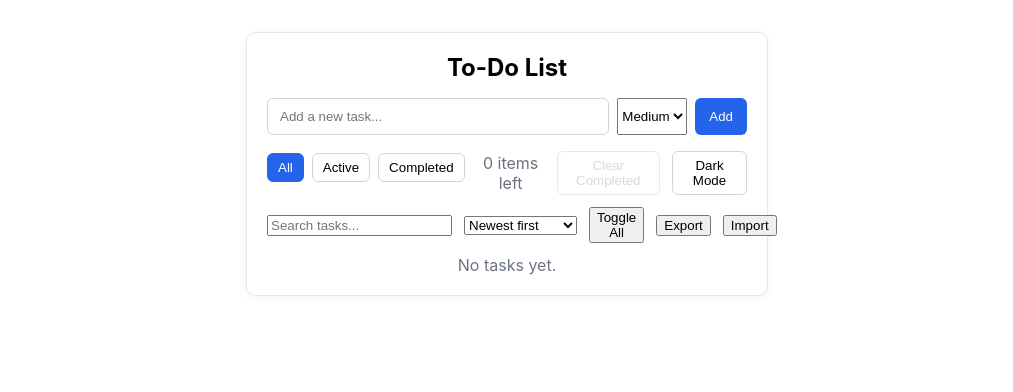
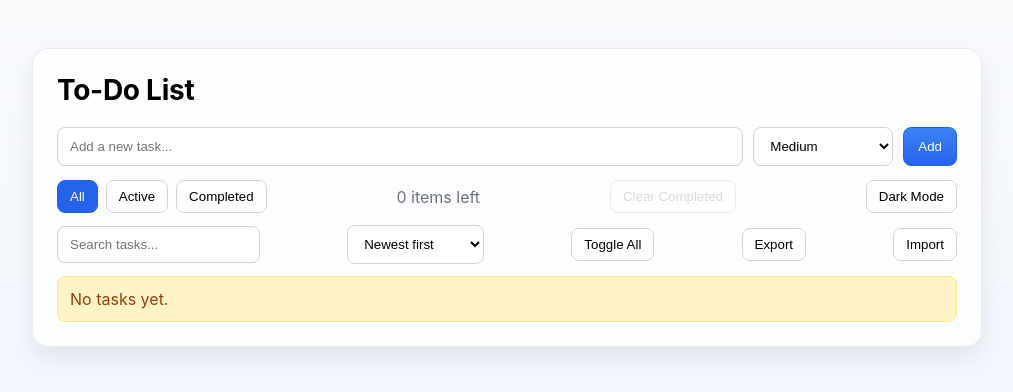
Before and after one commit to abdullahArshadCheema/my-react-todos, a React (Create React App) app: page / in a window 1280 px wide. Shown: the top 392 px of the page, without its empty margins (133-1146 px from the left). Built offline with nearby package versions, Linux system fonts and the light colour scheme.

Commit message:
UI: modernize styles, fix CSS error; CI: add GitHub Actions to test and build

```diff
--- a/src/App.css
+++ b/src/App.css
@@ -1,38 +1,11 @@
+/* Modern app shell */
 .App {
-  text-align: center;
+  min-height: 100vh;
+  display: grid;
+  grid-template-rows: auto 1fr auto;
+  background: linear-gradient(180deg, #f8fafc, #eef2ff);
 }
 
-.App-logo {
-  height: 40vmin;
-  pointer-events: none;
+@media (prefers-color-scheme: dark) {
+  .App { background: linear-gradient(180deg, #0b1220, #0f172a); }
 }
-
-@media (prefers-reduced-motion: no-preference) {
-  .App-logo {
-    animation: App-logo-spin infinite 20s linear;
-  }
-}
-
-.App-header {
-  background-color: #282c34;
-  min-height: 100vh;
-  display: flex;
-  flex-direction: column;
-  align-items: center;
-  justify-content: center;
-  font-size: calc(10px + 2vmin);
-  color: white;
-}
-
-.App-link {
-  color: #61dafb;
-}
-
-@keyframes App-logo-spin {
-  from {
-    transform: rotate(0deg);
-  }
-  to {
-    transform: rotate(360deg);
-  }
-}
--- a/src/TodoList.css
+++ b/src/TodoList.css
@@ -1,56 +1,104 @@
+/* Clean, modern styles for the Todo app */
+
 .todo-app {
-  max-width: 480px;
-  margin: 2rem auto;
-  padding: 20px;
-  border: 1px solid #e5e7eb;
-  border-radius: 10px;
-  box-shadow: 0 2px 10px rgba(0,0,0,0.05);
+  width: min(900px, 92vw);
+  margin: 3rem auto;
+  padding: 24px;
+  backdrop-filter: saturate(150%) blur(8px);
+  background: rgba(255, 255, 255, 0.75);
+  border: 1px solid rgba(229, 231, 235, 0.8);
+  border-radius: 16px;
+  box-shadow: 0 10px 25px rgba(2, 6, 23, 0.08);
 }
 
 .todo-app.theme-dark {
-  background: #111827;
-  color: #e5e7eb;
-  border-color: #374151;
-}
-.theme-dark .todo-input,
-.theme-dark .todo-filter,
-.theme-dark .todo-clear-btn,
-.theme-dark .todo-theme-btn {
-  background: #1f2937;
+  background: rgba(17, 24, 39, 0.7);
   border-color: #374151;
   color: #e5e7eb;
 }
-.theme-dark .todo-filter.active {
+
+.todo-title {
+  margin: 0 0 1.25rem;
+  font-size: 1.75rem;
+  letter-spacing: -0.01em;
+}
+
+.todo-input-row {
+  display: grid;
+  grid-template-columns: 1fr 140px auto;
+  gap: 10px;
+  margin-bottom: 14px;
+}
+
+.todo-input,
+.todo-search {
+  padding: 10px 12px;
+  border: 1px solid #d1d5db;
+  border-radius: 8px;
+  background: #fff;
+}
+
+.todo-select {
+  border: 1px solid #d1d5db;
+  border-radius: 8px;
+  padding: 10px 12px;
+  background: #fff;
+}
+
+.todo-add-btn {
+  padding: 10px 14px;
+  border: 1px solid #2563eb;
+  background: linear-gradient(180deg, #3b82f6, #2563eb);
+  color: #fff;
+  border-radius: 8px;
+  cursor: pointer;
+}
+
+.todo-toolbar {
+  display: flex;
+  align-items: center;
+  justify-content: space-between;
+  gap: 12px;
+  margin-bottom: 12px;
+}
+
+.todo-filters {
+  display: flex;
+  gap: 8px;
+}
+
+.todo-filter {
+  border: 1px solid #d1d5db;
+  background: #fff;
+  padding: 8px 12px;
+  border-radius: 8px;
+  cursor: pointer;
+}
+
+.todo-filter.active {
   background: #2563eb;
   color: #fff;
   border-color: #2563eb;
 }
 
-.todo-title {
-  margin: 0 0 1rem;
-  font-size: 1.5rem;
+.todo-count {
+  color: #6b7280;
 }
 
-.todo-input-row {
-  display: flex;
-  gap: 8px;
-  margin-bottom: 16px;
+.todo-clear-btn,
+.todo-secondary-btn,
+.todo-theme-btn,
+.todo-delete-btn {
+  border: 1px solid #d1d5db;
+  background: #fff;
+  padding: 8px 12px;
+  border-radius: 8px;
+  cursor: pointer;
 }
 
-.todo-input {
-  flex: 1;
-  padding: 10px 12px;
-  border: 1px solid #d1d5db;
-  border-radius: 6px;
-}
-
-.todo-add-btn {
-  padding: 10px 14px;
-  border: none;
-  background: #2563eb;
-  color: white;
-  border-radius: 6px;
-  cursor: pointer;
+.todo-clear-btn:disabled {
+  opacity: 0.5;
+  cursor: not-allowed;
 }
 
 .todo-list {
@@ -62,119 +110,55 @@
 .todo-item {
   display: flex;
   align-items: center;
-  gap: 8px;
-  padding: 8px 0;
+  gap: 10px;
+  padding: 10px 0;
   border-bottom: 1px solid #f3f4f6;
 }
+
 .todo-item.dragging {
   opacity: 0.6;
 }
 
 .todo-text {
   flex: 1;
+}
+
+.todo-text.completed {
+  color: #9ca3af;
+  text-decoration: line-through;
+}
+
+.todo-empty {
+  margin-top: 12px;
+  padding: 12px;
+  background: #fef3c7;
+  border: 1px solid #fde68a;
+  color: #92400e;
+  border-radius: 8px;
+}
+
+.todo-undo {
+  margin-top: 12px;
+  background: #fef3c7;
+  border: 1px solid #fde68a;
+  color: #92400e;
+  padding: 8px 12px;
+  border-radius: 8px;
+  display: flex;
+  align-items: center;
+  gap: 8px;
+}
+
+.todo-undo-btn {
+  border: none;
+  background: #f59e0b;
+  color: #111827;
+  padding: 6px 10px;
+  border-radius: 8px;
   cursor: pointer;
 }
 
-.todo-text.completed {
-  text-decoration: line-through;
-  color: #9ca3af;
-}
-
-.todo-delete-btn {
-  margin-left: 8px;
-  color: #fff;
-  background: #ef4444;
-  border: none;
-  border-radius: 6px;
-  padding: 6px 10px;
-  cursor: pointer;
-}
-
-.todo-empty {
-  color: #6b7280;
-}
-
-.todo-filters {
-  display: flex;
-  gap: 8px;
-  margin-bottom: 12px;
-}
-
-.todo-filter {
-  border: 1px solid #d1d5db;
-  background: #fff;
-  padding: 6px 10px;
-  border-radius: 6px;
-  cursor: pointer;
-}
-
-.todo-filter.active {
-  background: #2563eb;
-  color: #fff;
-  border-color: #2563eb;
-}
-
-.todo-toolbar {
-  display: flex;
-  align-items: center;
-  justify-content: space-between;
-  gap: 12px;
-  margin-bottom: 12px;
-}
-
-.todo-count {
-  color: #6b7280;
-}
-
-.todo-clear-btn {
-  border: 1px solid #d1d5db;
-  background: #fff;
-  padding: 6px 10px;
-  border-radius: 6px;
-  cursor: pointer;
-.todo-select {
-  border: 1px solid #d1d5db;
-  border-radius: 6px;
-  padding: 10px 12px;
-}
-}
-.todo-clear-btn:disabled {
-  opacity: 0.5;
-  cursor: not-allowed;
-}
-
-.todo-theme-btn {
-.todo-search {
-  flex: 1;
-  padding: 10px 12px;
-  border: 1px solid #d1d5db;
-  border-radius: 6px;
-}
-.todo-secondary-btn {
-  border: 1px solid #d1d5db;
-  background: #fff;
-  padding: 6px 10px;
-  border-radius: 6px;
-  cursor: pointer;
-}
-  border: 1px solid #d1d5db;
-  background: #fff;
-  padding: 6px 10px;
-  border-radius: 6px;
-  cursor: pointer;
-}
-
-.todo-undo {
-.theme-dark .todo-search,
-.theme-dark .todo-select,
-.theme-dark .todo-secondary-btn {
-  background: #111827;
-  border-color: #374151;
-  color: #e5e7eb;
-}
-  margin-top: 12px;
-  background: #fef3c7;
-  border: 1px solid #fde68a;
+/* Priority pills */
 .todo-priority {
   text-transform: capitalize;
   font-size: 12px;
@@ -186,18 +170,22 @@
 .pill-high { background: #fee2e2; color: #991b1b; }
 .pill-medium { background: #dbeafe; color: #1e3a8a; }
 .pill-low { background: #dcfce7; color: #065f46; }
-  color: #92400e;
-  padding: 8px 12px;
-  border-radius: 6px;
-  display: flex;
-  align-items: center;
-  gap: 8px;
+
+/* Dark theme control surfaces */
+.todo-app.theme-dark .todo-input,
+.todo-app.theme-dark .todo-search,
+.todo-app.theme-dark .todo-select,
+.todo-app.theme-dark .todo-secondary-btn,
+.todo-app.theme-dark .todo-clear-btn,
+.todo-app.theme-dark .todo-delete-btn,
+.todo-app.theme-dark .todo-filter {
+  background: #111827;
+  border-color: #374151;
+  color: #e5e7eb;
 }
-.todo-undo-btn {
-  border: none;
-  background: #f59e0b;
-  color: #111827;
-  padding: 4px 10px;
-  border-radius: 6px;
-  cursor: pointer;
+
+.todo-app.theme-dark .todo-filter.active {
+  background: #2563eb;
+  border-color: #2563eb;
+  color: #fff;
 }
```
